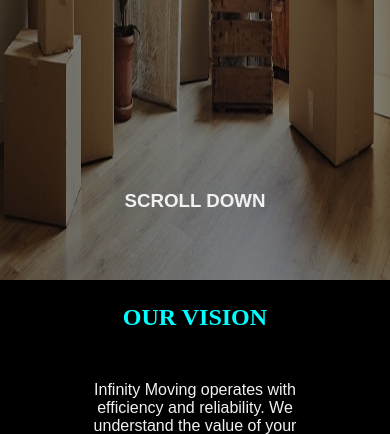
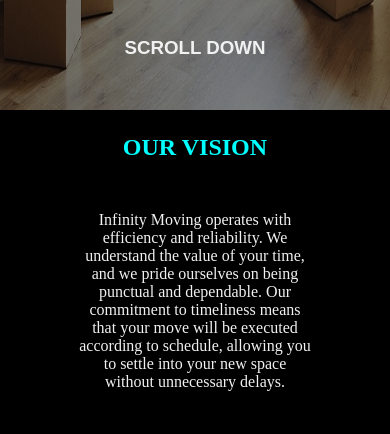
Before and after one commit to Follyboy/INFINITY_MOVING, a plain HTML site: page index.html in a window 390 px wide. Shown: the part 620-1054 px from the top of the page. Drawn offline with Linux system fonts and the light colour scheme.

Commit message:
Mobile v2

```diff
--- a/css/main.css
+++ b/css/main.css
@@ -118,9 +118,14 @@ td {
     margin-top: 2%;
 }
 
+.content-p {
+    font-family: fantasy;
+    padding: 30px 20% 30px 20%;
+}
+
 @media screen and (max-width: 800px) {
     .container-in img {
-        height: 820px;
+        height: 650px;
     }
 
     .container img {
@@ -130,4 +135,9 @@ td {
     .header-h2 {
         margin-top: 8%;
     }
+
+    .content-p {
+        font-family: serif;
+        padding: 30px 20% 30px 20%;
+    }
 }
--- a/index.html
+++ b/index.html
@@ -2,6 +2,7 @@
 <html lang="en">
 <head>
     <meta charset="UTF-8">
+    <meta name="viewport" content="width=device-width, initial-scale=1.0">
     <link rel="icon" href="assets/infinity_logo.png" type="image/icon type">
     <link rel="stylesheet" href="css/main.css">
     <title>INFINITY MOVING</title>
@@ -34,7 +35,7 @@
         </div>
     </div>
     <h2 style="color: aqua; font-family: Luminari,serif">OUR VISION</h2>
-    <p style="font-family: fantasy; padding: 30px 20% 30px 20%;">
+    <p class="content-p">
         Infinity Moving operates with efficiency and reliability.
         We understand the value of your time, and we pride ourselves
         on being punctual and dependable. Our commitment to timeliness
@@ -59,8 +60,8 @@
                 <p>AHAD&nbsp;&nbsp;ENAHORO</p>
             </td>
             <td class="divider">
-                <p>&#9993; Email:<br/><a style="font-family: fantasy; font-weight: bolder" href = "mailto: ahadenahoro@gmail.com">ahadenahoro@gmail.com</a></p>
-                <p>&#128222; Call:<br/><a style="font-weight: bolder"href="tel:816-715-0818">816-715-0818</a></p>
+                <p>&#9993; Email:<br/><a style="font-weight: bolder" href = "mailto: ahadenahoro@gmail.com">ahadenahoro@gmail.com</a></p>
+                <p>&#128222; Call:<br/><a style="font-weight: bolder" href="tel:816-715-0818">816-715-0818</a></p>
                 <p>&#127968; Address:<br/>
                     <a target=”_blank” style="font-weight: bolder" href="https://www.google.com/maps/place/Lee's+Summit,+MO/@38.9255555,-94.3877429,12z/data=!3m1!4b1!4m6!3m5!1s0x87c0dff6a8b596fd:0x8d2c2e9a007b187!8m2!3d38.9108408!4d-94.3821724!16zL20vMDEzZ3Y3?entry=ttu">LEE SUMMIT</a>
                 </p>
```
